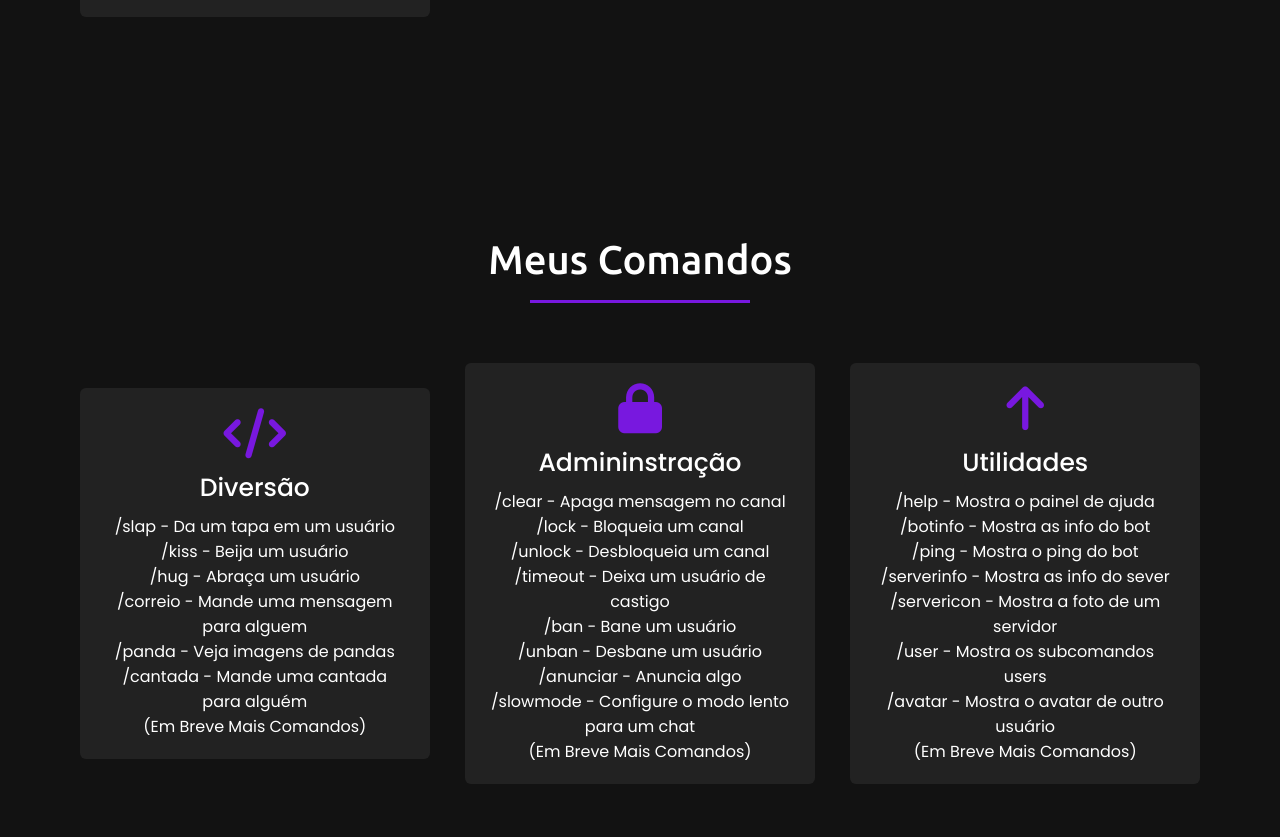
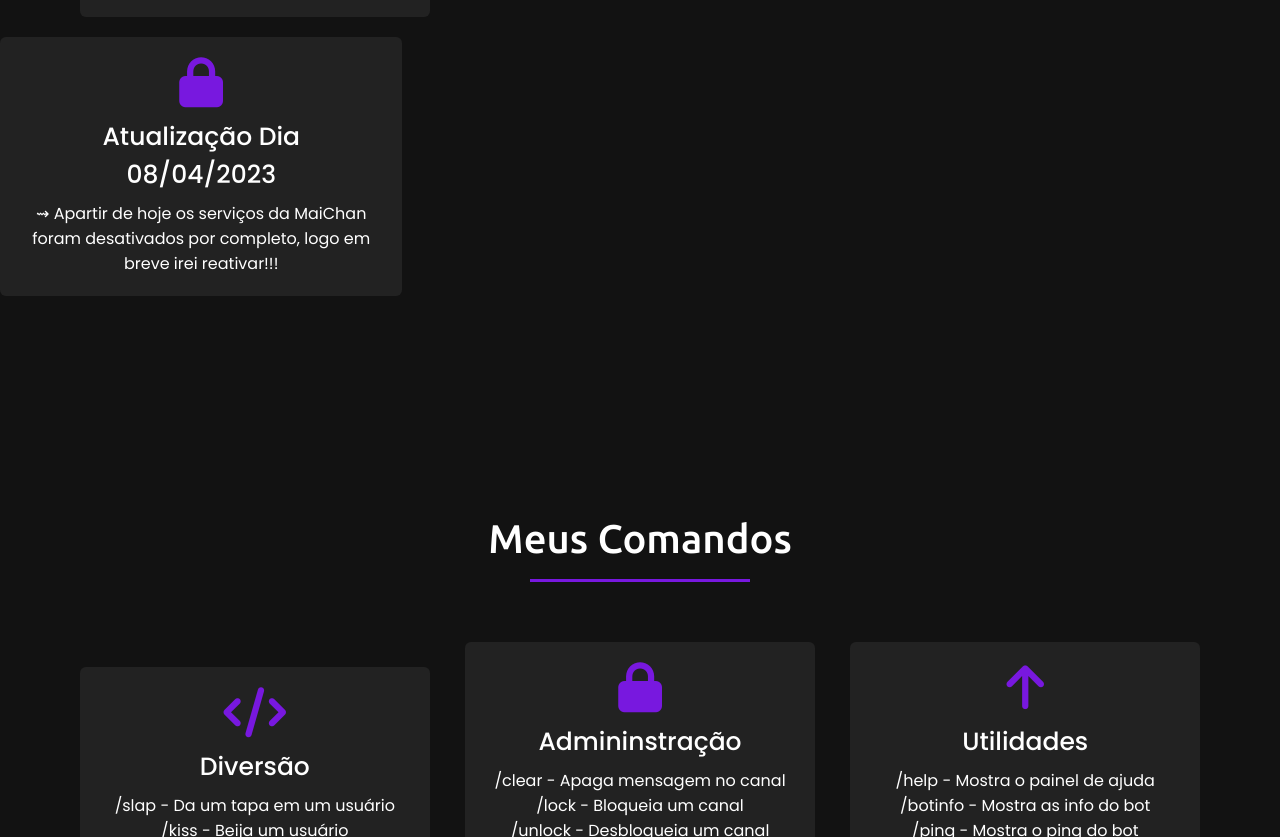
Before and after one commit to Mattznn/maichan.github.io, a plain HTML site: page index.html in a window 1280 px wide. Shown: the part 2883-3720 px from the top of the page. Drawn offline with nearby package versions, Linux system fonts and the light colour scheme; no server answers.

Commit message:
Update index.html

```diff
--- a/index.html
+++ b/index.html
@@ -241,6 +241,19 @@
           </div>
         </div>
       </div>
+
+     <div class="card">
+            <div class="box">
+              <i class="fas fa-lock"></i>
+
+              <div class="text">Atualização Dia 08/04/2023</div>
+
+
+              <p>⇝ Apartir de hoje os serviços da MaiChan foram desativados por completo, logo em breve irei reativar!!!</p>
+            </div>
+          </div>
+        </div>
+      </div>
     </section>
 
 
```
